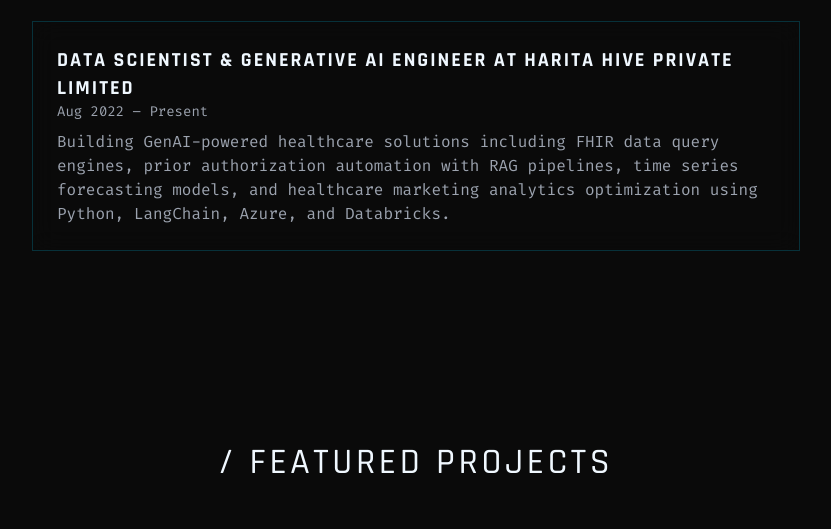
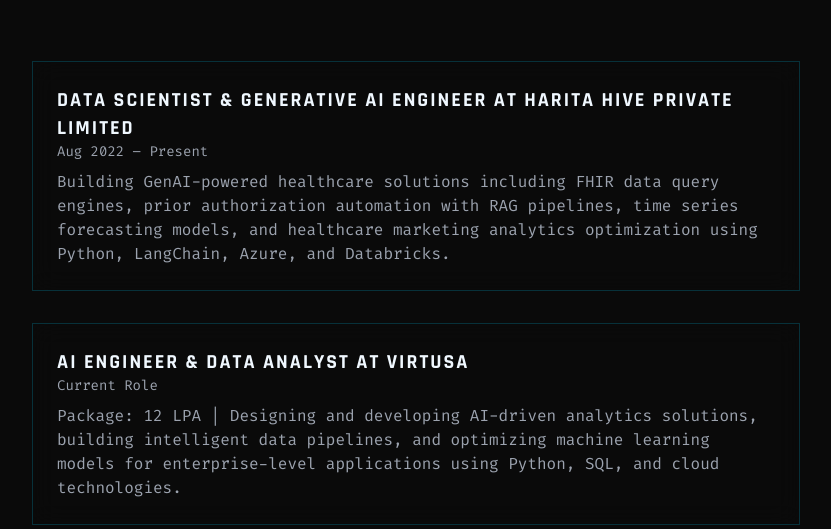
Before and after one commit to Prabhendra/Prabhendra.github.io, a plain HTML site: page index.html in a window 1280 px wide. Shown: the part 2733-3262 px from the top of the page, without its empty margins (224-1055 px from the left). Drawn offline with nearby package versions, Linux system fonts and the light colour scheme; animation ran at ten frames a second.

Commit message:
Fix all project images, add DOB (23 Feb 2000) and Virtusa position with 12 LPA package

```diff
--- a/index.html
+++ b/index.html
@@ -130,6 +130,7 @@
                     </div>
                 </div>
                 <div class="lg:col-span-3 space-y-4">
+                    <p>// <span class="text-accent">Date of Birth:</span> 23 Feb 2000 | <span class="text-accent">Age:</span> 26 years</p>
                     <p>// <span class="text-accent">Data Scientist and Generative AI Engineer</span> with over <span class="text-accent">3.8 years of experience</span> designing and deploying LLM-driven solutions in healthcare and analytics domains.</p>
                     <p>// Proven expertise in <span class="text-primary">Retrieval-Augmented Generation (RAG), Prompt Engineering, Agentic AI, and NLP</span>.</p>
                     <p>// Adept in <span class="text-primary">Python, LangChain, Databricks, FastAPI, MLflow, Vector Databases</span> for building scalable AI pipelines.</p>
@@ -260,30 +261,36 @@
                     company: 'Harita Hive Private Limited',
                     date: 'Aug 2022 – Present',
                     desc: ['Building GenAI-powered healthcare solutions including FHIR data query engines, prior authorization automation with RAG pipelines, time series forecasting models, and healthcare marketing analytics optimization using Python, LangChain, Azure, and Databricks.']
+                },
+                {
+                    role: 'AI Engineer & Data Analyst',
+                    company: 'Virtusa',
+                    date: 'Current Role',
+                    desc: ['Package: 12 LPA | Designing and developing AI-driven analytics solutions, building intelligent data pipelines, and optimizing machine learning models for enterprise-level applications using Python, SQL, and cloud technologies.']
                 }
             ];
 
             const projectsData = [
                 {
-                    img: 'project1.png',
+                    img: 'I1.png',
                     title: 'GenAI Assistant using FHIR Data',
                     desc: 'GenAI-powered natural language query engine for FHIR datasets with LangChain-based RAG pipeline for contextual clinical responses.',
                     code: 'https://github.com/prabhendrasingh'
                 },
                 {
-                    img: 'project2.png',
+                    img: 'I2.png',
                     title: 'Prior Authorization Automation',
                     desc: 'GenAI-enabled solution on Azure Databricks with RAG architecture and FAISS vector search for real-time healthcare document understanding.',
                     code: 'https://github.com/prabhendrasingh'
                 },
                 {
-                    img: 'project3.png',
+                    img: 'I3.png',
                     title: 'Time Series Forecasting',
                     desc: 'Advanced temporal data analysis and prediction pipeline using Prophet, XGBoost, ARIMA, and machine learning models.',
                     code: 'https://github.com/prabhendrasingh'
                 },
                 {
-                    img: 'project4.png',
+                    img: 'I4.png',
                     title: 'Healthcare Marketing Analytics',
                     desc: 'Automated web scraping and competitive intelligence platform for healthcare digital presence metrics using BeautifulSoup and Selenium.',
                     code: 'https://github.com/prabhendrasingh'
```
